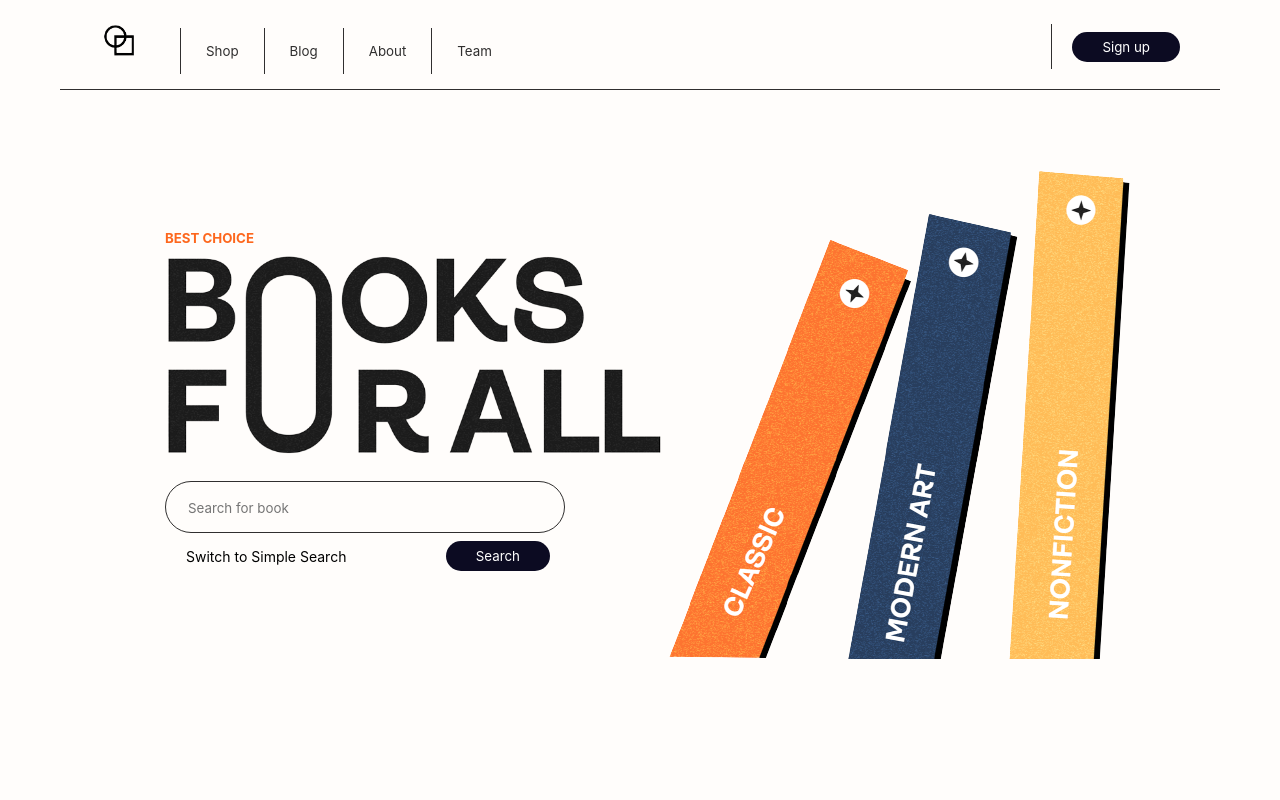
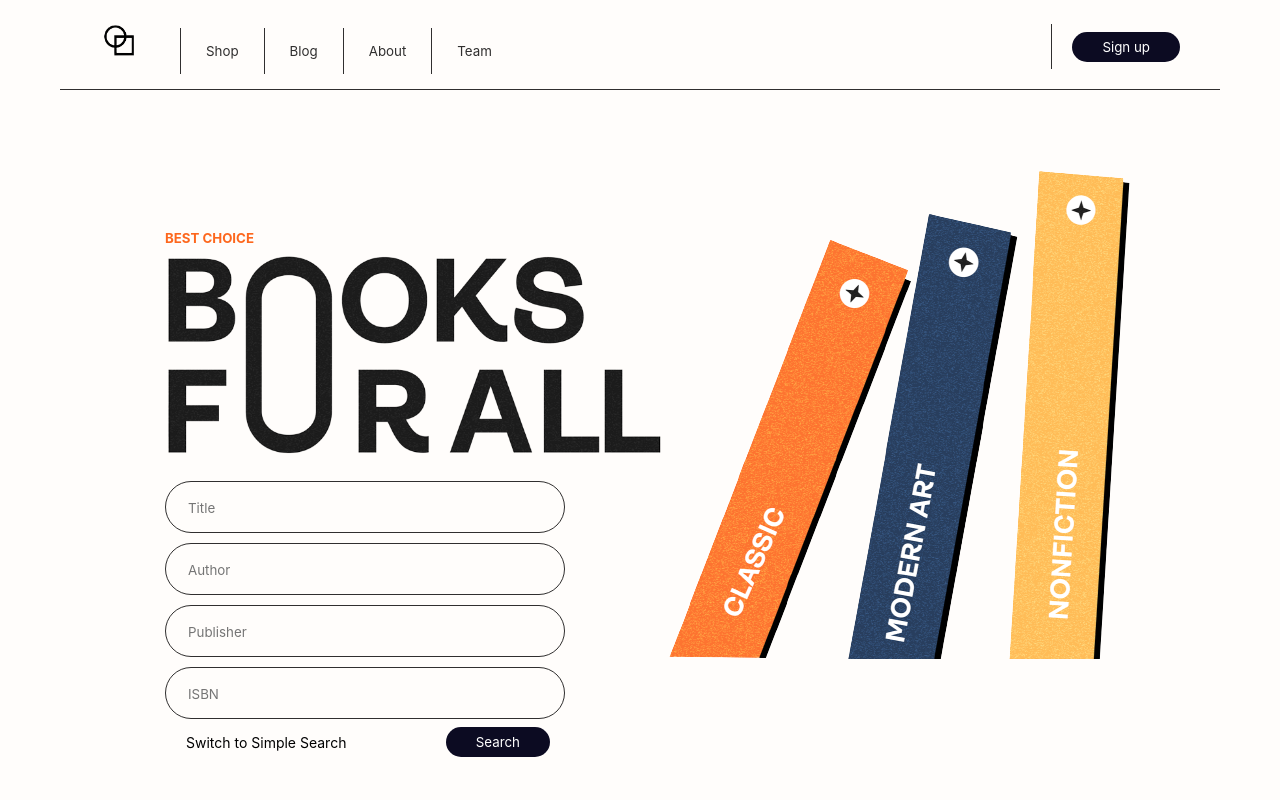
Before and after one commit to melowsoft/books-app, a React (Create React App) app: page / in a window 1280 px wide. Both pictures are taken after a click on the button "Advanced Search". Shown: the top 800 px of the page. Built offline with nearby package versions, Linux system fonts and the light colour scheme; a web font is replaced by a local one.

Commit message:
Created static search result

```diff
--- a/src/components/App/styles.ts
+++ b/src/components/App/styles.ts
@@ -4,5 +4,6 @@ export const Container = styled.div`
     padding-left: 60px;
     padding-right: 60px;
     padding-top: 20px;
+    padding-bottom: 40px;
     min-height: 100vh;
 `
--- /dev/null
+++ b/src/components/BookItem/index.tsx
@@ -0,0 +1,24 @@
+import React from "react";
+import { Container, DetailContainer, Thumbnail } from "./styles";
+
+interface BookItemProps {
+  title: string;
+  author: string;
+    thumbnail: string;
+    pages: number;
+}
+
+const BookItem = ({ title, author, thumbnail, pages }: BookItemProps) => {
+  return (
+    <Container>
+      <Thumbnail src={thumbnail} alt="thumbnail" />
+      <DetailContainer>
+        <h3>{title}</h3>
+              <p style={{marginTop: 5}}><span style={{fontSize: 12}}>by:</span> {author}</p>
+              <p style={{fontSize: 12, marginTop: 5}}>Pages: {pages}</p>
+      </DetailContainer>
+    </Container>
+  );
+};
+
+export default BookItem;
--- /dev/null
+++ b/src/components/BookItem/styles.ts
@@ -0,0 +1,13 @@
+import styled from "styled-components";
+
+export const Container = styled.div`
+width: 300px;
+display: flex;
+`
+
+export const Thumbnail = styled.img`
+`
+
+export const DetailContainer = styled.div`
+padding: 10px;
+`
--- a/src/pages/Home/index.tsx
+++ b/src/pages/Home/index.tsx
@@ -12,17 +12,24 @@ import {
   SearchAreaWrapper,
   SmallButton,
   ControlsWrap,
+  MoreOptionsWrap,
+  SearchResultSection,
 } from "./styles";
 import HeroTextImg from "../../assets/hero-text.png";
 import BooksImg from "../../assets/books.png";
 import { BsArrowRight } from "react-icons/bs";
 import InputField from "../../components/InputField";
 import Button from "../../components/Button";
+import BookItem from "../../components/BookItem";
 
 const Home: React.FC = () => {
   const [isAdvancedSearch, setIsAdvancedSearch] =
     React.useState<boolean>(false);
   const [bookTerm, setBookTerm] = React.useState<string>("");
+  const [authorTerm, setAuthorTerm] = React.useState<string>("");
+  const [isbnTerm, setIsbnTerm] = React.useState<string>("");
+  const [publisherTerm, setPublisherTerm] = React.useState<string>("");
+
   return (
     <Container>
       <HeroWrapper>
@@ -32,7 +39,7 @@ const Home: React.FC = () => {
             <HeroText src={HeroTextImg} alt="hero text" />
             <SearchAreaWrapper>
               <InputField
-                placeholder="Search for book"
+                placeholder={isAdvancedSearch ? "Title" : "Search for book"}
                 value={bookTerm}
                 onChange={(e) => setBookTerm(e.target.value)}
                 type="string"
@@ -44,6 +51,28 @@ const Home: React.FC = () => {
                   ) : null
                 }
               />
+              {isAdvancedSearch ? (
+                <MoreOptionsWrap>
+                  <InputField
+                    placeholder="Author"
+                    value={authorTerm}
+                    onChange={(e) => setAuthorTerm(e.target.value)}
+                    type="string"
+                  />
+                  <InputField
+                    placeholder="Publisher"
+                    value={publisherTerm}
+                    onChange={(e) => setPublisherTerm(e.target.value)}
+                    type="string"
+                  />
+                  <InputField
+                    placeholder="ISBN"
+                    value={isbnTerm}
+                    onChange={(e) => setIsbnTerm(e.target.value)}
+                    type="string"
+                  />
+                </MoreOptionsWrap>
+              ) : null}
               <ControlsWrap
                 style={{
                   display: "flex",
@@ -68,6 +97,47 @@ const Home: React.FC = () => {
           </HeroRight>
         </Hero>
       </HeroWrapper>
+
+      <div style={{width: "100%", display: "flex", justifyContent: "center" }}>
+      <SearchResultSection>
+        <BookItem
+          thumbnail="http://books.google.com/books/content?id=RCoHzwEACAAJ&printsec=frontcover&img=1&zoom=1&source=gbs_api"
+          title="Rapid Money Making from Home"
+          author="Ben James"
+          pages={100}
+        />
+        <BookItem
+          thumbnail="http://books.google.com/books/content?id=RCoHzwEACAAJ&printsec=frontcover&img=1&zoom=1&source=gbs_api"
+          title="Rapid Money Making from Home"
+          author="Ben James"
+          pages={100}
+        />
+        <BookItem
+          thumbnail="http://books.google.com/books/content?id=RCoHzwEACAAJ&printsec=frontcover&img=1&zoom=1&source=gbs_api"
+          title="Rapid Money Making from Home"
+          author="Ben James"
+          pages={100}
+        />
+        <BookItem
+          thumbnail="http://books.google.com/books/content?id=RCoHzwEACAAJ&printsec=frontcover&img=1&zoom=1&source=gbs_api"
+          title="Rapid Money Making from Home"
+          author="Ben James"
+          pages={100}
+        />
+        <BookItem
+          thumbnail="http://books.google.com/books/content?id=RCoHzwEACAAJ&printsec=frontcover&img=1&zoom=1&source=gbs_api"
+          title="Rapid Money Making from Home"
+          author="Ben James"
+          pages={100}
+        />
+        <BookItem
+          thumbnail="http://books.google.com/books/content?id=RCoHzwEACAAJ&printsec=frontcover&img=1&zoom=1&source=gbs_api"
+          title="Rapid Money Making from Home"
+          author="Ben James"
+          pages={100}
+        />
+      </SearchResultSection>
+      </div>
     </Container>
   );
 };
--- a/src/pages/Home/styles.ts
+++ b/src/pages/Home/styles.ts
@@ -1,6 +1,8 @@
 import styled from "styled-components";
 
-export const Container = styled.div``;
+export const Container = styled.div`
+
+`;
 
 export const Hero = styled.div`
   padding-left: 40px;
@@ -52,16 +54,31 @@ export const SearchAreaWrapper = styled.div`
 `;
 
 export const SmallButton = styled.button`
-
   border: none;
   background: none;
   font-size: 14px;
 `;
 
 export const ControlsWrap = styled.div`
-display: "flex";
-justify-content: "space-between";
-align-items: "center";
-margin-top: 8px;
-padding: 0 15px;
-`
+  display: "flex";
+  justify-content: "space-between";
+  align-items: "center";
+  margin-top: 8px;
+  padding: 0 15px;
+`;
+export const MoreOptionsWrap = styled.div`
+  margin-top: 10px;
+  display: grid;
+  grid-row-gap: 10px;
+`;
+
+export const SearchResultSection = styled.section`
+border-top: 1px solid #302f2f;
+  margin-top: 100px;
+  display: grid;
+  grid-template-columns: auto auto auto;
+  max-width: 1200px;
+  grid-column-gap: 20px;
+  grid-row-gap: 30px;
+  padding-top: 40px;
+`;
```
